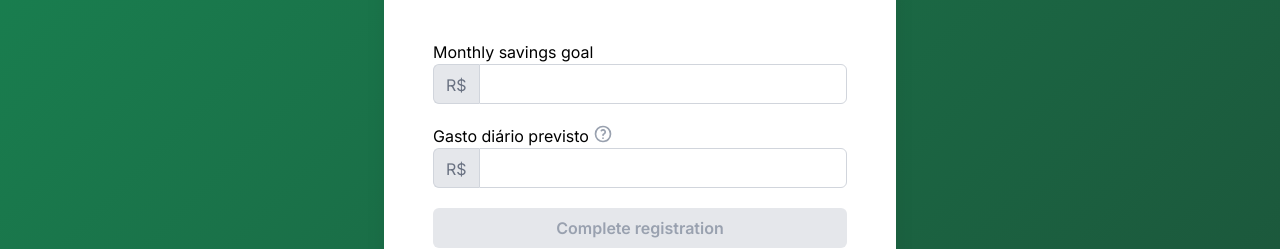
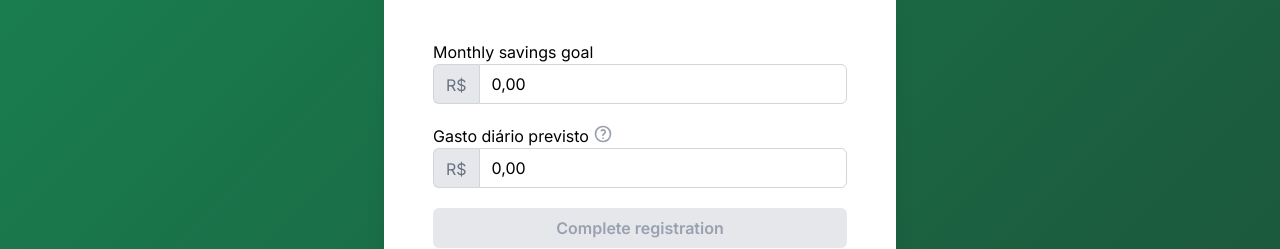
Before and after one commit to GuiPM001/pe-de-meia, a Next.js app: page /en/welcome in a window 1280 px wide. Shown: the part 357-606 px from the top of the page. Built offline with nearby package versions, Linux system fonts and the light colour scheme; no server answers.

Commit message:
fix currencyInput

```diff
--- a/components/modals/transactionModal.tsx
+++ b/components/modals/transactionModal.tsx
@@ -12,9 +12,9 @@ import { useProfile } from "@/app/context/ProfileContext";
 import { ErrorResponse } from "@/core/types/ErrorResponse";
 import { api } from "@/core/services/api";
 import { useTransaction } from "@/app/context/TransactionContext";
-import "@/core/utils/date.extensions";
 import { useTranslation } from "react-i18next";
 import { useMonth } from "@/app/context/MonthContext";
+import "@/core/utils/date.extensions";
 
 export interface TransactionModalProps {
   onClose: () => void;
@@ -48,7 +48,7 @@ export default function TransactionModal({
       description: "",
       recurrent: false,
       type: TransactionType.daily,
-      value: undefined,
+      value: 0,
       idUser: "",
       idMonth,
       recurrenceId: null,
@@ -164,7 +164,7 @@ export default function TransactionModal({
         />
         <Select
           label={t('modal.transaction.type')}
-          value={form.type}
+          value={form.type == TransactionType.fixedExpense ? TransactionType.expense : form.type}
           onChange={(e) => handleForm(e.target.value, "type")}
           disabled={!!transaction}
           options={[
--- a/components/ui/currencyInput.tsx
+++ b/components/ui/currencyInput.tsx
@@ -1,14 +1,26 @@
 import React from "react";
 import { INPUT_CLASSNAME } from "./constants";
 import { InputProps } from "./input";
-import { NumericFormat } from "react-number-format";
+import { NumberFormatBase } from "react-number-format";
 import Label from "./label";
 
 interface CurrencyInputProps extends InputProps {
   onValueChange: (floatValue: number) => void;
 }
 
+const formatCurrency = (numericString: string) => {
+  const digits = numericString.replace(/\D/g, "");
+  const cents = digits === "" ? 0 : parseInt(digits, 10);
+
+  return new Intl.NumberFormat("pt-BR", {
+    minimumFractionDigits: 2,
+    maximumFractionDigits: 2,
+  }).format(cents / 100);
+};
+
 export default function CurrencyInput(props: CurrencyInputProps) {
+  const valueInCents = Math.round(((props.value as number) ?? 0) * 100);
+
   return (
     <div className="w-full">
       <Label error={props.error} htmlFor={props.label}>
@@ -20,18 +32,22 @@ export default function CurrencyInput(props: CurrencyInputProps) {
           R$
         </span>
 
-        <NumericFormat
+        <NumberFormatBase
           id={props.label}
           className={`${INPUT_CLASSNAME} rounded-l-none`}
-          inputMode="decimal"
+          inputMode="numeric"
           type="text"
-          decimalScale={2}
-          fixedDecimalScale={true}
-          decimalSeparator=","
-          thousandSeparator="."
-          allowNegative={false}
-          value={props.value as number}
-          onValueChange={(values) => props.onValueChange(values.floatValue ?? 0)}
+          value={valueInCents}
+          valueIsNumericString={false}
+          format={formatCurrency}
+          removeFormatting={(formatted) => formatted.replace(/\D/g, "")}
+          getCaretBoundary={(formatted) =>
+            Array(formatted.length + 1).fill(false).fill(true, formatted.length)
+          }
+          onValueChange={(values) => {
+            const cents = parseInt(values.value || "0", 10);
+            props.onValueChange(cents / 100);
+          }}
           disabled={props.disabled}
         />
       </div>
```
